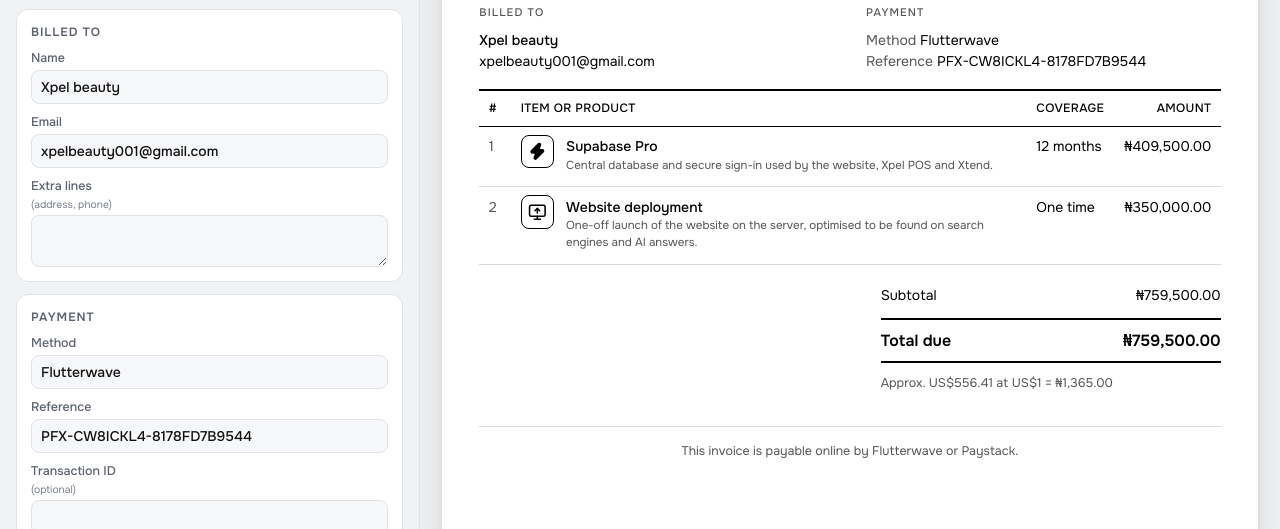
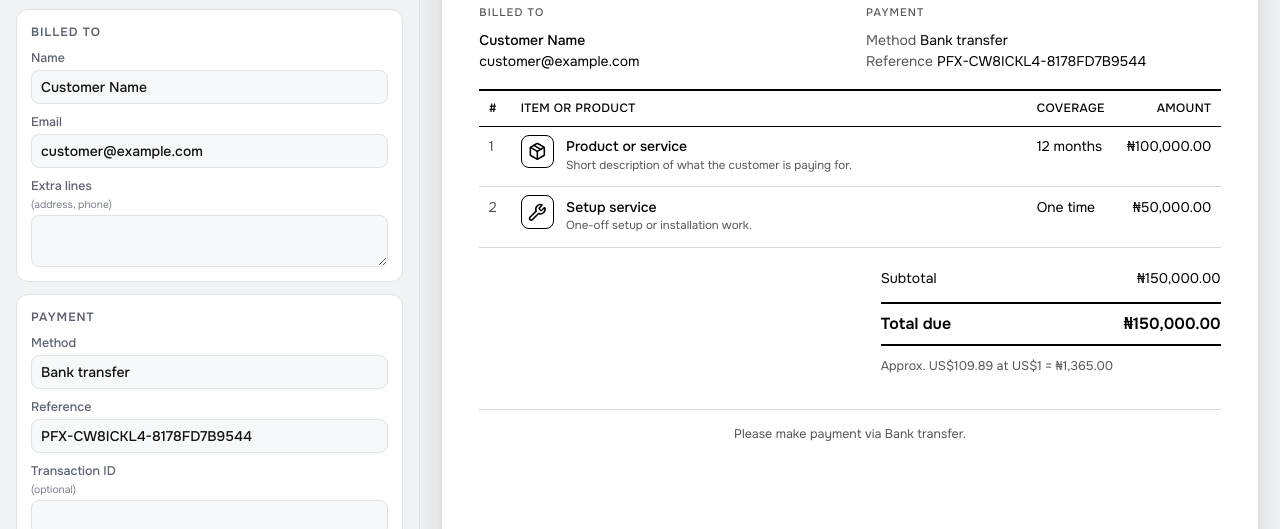
Before and after one commit to abahvictor360-sketch/RecieptsGen, a plain HTML site: page index.html in a window 1280 px wide. Shown: the part 273-802 px from the top of the page. Drawn offline with nearby package versions, Linux system fonts and the light colour scheme.

Commit message:
Use generic sample data instead of real customer details
Replace the prefilled customer, payment and items with placeholder
values, reword the default invoice note, and drop the old sample draft
from browsers that already loaded it.

Co-Authored-By: Claude Opus 5.5 <noreply@anthropic.com>

```diff
--- a/app.js
+++ b/app.js
@@ -78,18 +78,18 @@
       issued: today(),
       paid: today(),
       due: "",
-      bill: { name: "Xpel beauty", email: "xpelbeauty001@gmail.com", extra: "" },
-      pay: { method: "Flutterwave", ref: randRef(), txn: "" },
+      bill: { name: "Customer Name", email: "customer@example.com", extra: "" },
+      pay: { method: "Bank transfer", ref: randRef(), txn: "" },
       currency: "₦",
       discount: "",
       taxLabel: "VAT",
       taxRate: "",
       amountPaid: "",
       fx: { on: true, symbol: "US$", rate: 1365 },
-      note: "This invoice is payable online by Flutterwave or Paystack.",
+      note: "",
       items: [
-        { id: uid(), icon: { kind: "lucide", name: "Zap*" }, name: "Supabase Pro", vendor: "", desc: "Central database and secure sign-in used by the website, Xpel POS and Xtend.", coverage: "12 months", qty: 1, price: 409500, inHeader: true, headerLabel: "Supabase" },
-        { id: uid(), icon: { kind: "lucide", name: "MonitorUp" }, name: "Website deployment", vendor: "", desc: "One-off launch of the website on the server, optimised to be found on search engines and AI answers.", coverage: "One time", qty: 1, price: 350000, inHeader: true, headerLabel: "Website deployment" },
+        { id: uid(), icon: { kind: "lucide", name: "Package" }, name: "Product or service", vendor: "", desc: "Short description of what the customer is paying for.", coverage: "12 months", qty: 1, price: 100000, inHeader: true, headerLabel: "Product" },
+        { id: uid(), icon: { kind: "lucide", name: "Wrench" }, name: "Setup service", vendor: "", desc: "One-off setup or installation work.", coverage: "One time", qty: 1, price: 50000, inHeader: true, headerLabel: "Service" },
       ],
       updated: Date.now(),
     };
@@ -122,6 +122,9 @@
   let doc = null;
   let docs = store.get(K.docs, []);
   doc = store.get(K.current, null);
+  // Drop the old personal sample draft from browsers that loaded the first version.
+  const oldSample = doc && doc.bill && doc.bill.email === "xpelbeauty001@gmail.com" && !docs.some((x) => x.id === doc.id);
+  if (oldSample) doc = null;
   if (!doc || !Array.isArray(doc.items)) {
     doc = sampleDoc();
     settings.next += 1;
@@ -152,7 +155,7 @@
   function defaultNote(d) {
     if (d.type === "receipt") return "Thank you, your payment has been received.";
     const m = (d.pay.method || "").trim();
-    return m ? `This invoice is payable online by ${m}.` : "Thank you for your business.";
+    return m ? `Please make payment via ${m}.` : "Thank you for your business.";
   }
 
   // ---------- render document ----------
@@ -314,7 +317,7 @@
   function setType(type) {
     const oldDefault = defaultNote(doc);
     doc.type = type;
-    if (!doc.note || doc.note.trim() === oldDefault || /^This invoice is payable|^Thank you, your payment/.test(doc.note)) doc.note = "";
+    if (!doc.note || doc.note.trim() === oldDefault || /^This invoice is payable|^Please make payment via|^Thank you, your payment/.test(doc.note)) doc.note = "";
     if (type === "receipt" && !doc.paid) doc.paid = today();
     fillForm();
     changed();
--- a/styles.css
+++ b/styles.css
@@ -115,7 +115,7 @@ body[data-type="receipt"] .when-invoice { display: none; }
 #fxFields[hidden] { display: none; }
 
 /* ---------- stage / preview ---------- */
-.stage { padding: 24px 16px 48px; overflow: auto; max-height: calc(100vh - 57px); }
+.stage { padding: 24px 16px 48px; overflow-y: auto; overflow-x: hidden; max-height: calc(100vh - 57px); }
 .stage-inner { margin: 0 auto; transform-origin: top left; }
 .sheet {
   width: 612pt; min-height: 792pt;
```
